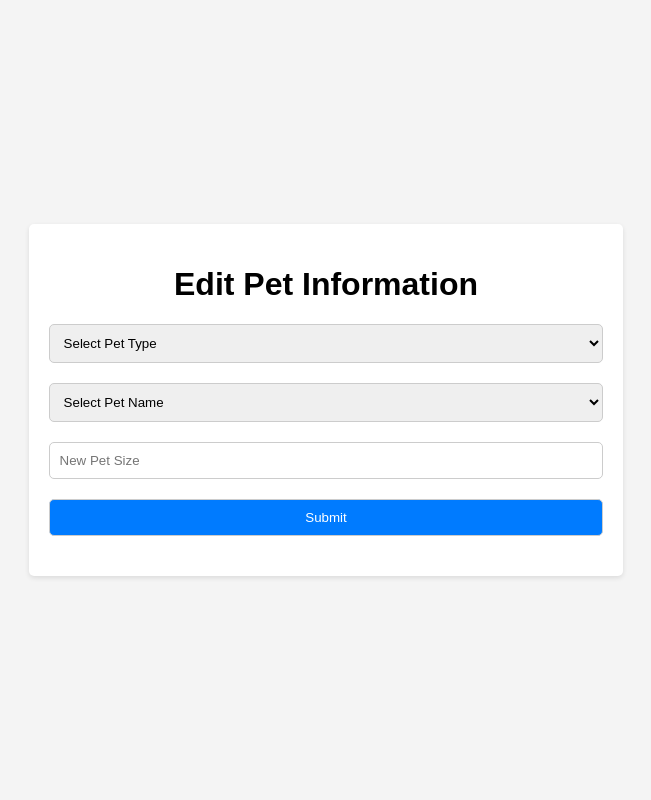
After one commit to ashleysi/db_project, a Flask app: page /edit_pet in a window 1280 px wide. The commit adds this page. Shown: the whole page, without its empty margins (314-965 px from the left). Run offline with Flask 3, Linux system fonts and the light colour scheme.

Commit message:
Updated Pet

```diff
--- a/app.py
+++ b/app.py
@@ -90,6 +90,7 @@ def home():
     user = session['username']
     return render_template('temp2.html', username=user)
 
+
 @app.route('/pet_register', methods=['GET', 'POST'])
 def pet_register():
     if request.method == 'POST':
@@ -99,7 +100,7 @@ def pet_register():
         owner_username = session['username']
 
         cursor = conn.cursor()
-        query = 'SELECT * FROM registered_pet WHERE pet_name = %s AND owner_username = %s'
+        query = 'SELECT * FROM Pets WHERE PetName = %s AND username = %s'
         cursor.execute(query, (pet_name, owner_username))
         data = cursor.fetchone()
 
@@ -108,17 +109,38 @@ def pet_register():
             cursor.close()
             return render_template('pet_register.html', error=error)
         else:
-            ins = 'INSERT INTO registered_pet (pet_name, pet_type, pet_size, owner_username) VALUES (%s, %s, %s, %s)'
+            ins = 'INSERT INTO Pets (PetName, PetType, PetSize, username) VALUES (%s, %s, %s, %s)'
             cursor.execute(ins, (pet_name, pet_type, pet_size, owner_username))
             conn.commit()
             cursor.close()
-            return render_template('registerPet.html')  # Redirect to thank you page after successful pet registration
+            return render_template('registerPet.html', message='Pet registered successfully!')
     else:
         return render_template('pet_register.html')
+
 
 @app.route('/registerPet', methods=['GET', 'POST'])
 def registered_pet():
     return render_template('registerPet.html')
 
+
+@app.route('/edit_pet')
+def edit_pet():
+    if request.method == 'POST':
+        pet_id = request.form['pet_id']
+        new_pet_name = request.form['new_pet_name']
+        new_pet_type = request.form['new_pet_type']
+        new_pet_size = request.form['new_pet_size']
+        owner_username = session['username']
+
+        cursor = conn.cursor()
+        query = 'UPDATE registered_pet SET pet_name = %s, pet_type = %s, pet_size = %s WHERE id = %s AND owner_username = %s'
+        cursor.execute(query, (new_pet_name, new_pet_type, new_pet_size, pet_id, owner_username))
+        conn.commit()
+        cursor.close()
+        return redirect(url_for('thank_you'))
+    else:
+        return render_template('edit_pet.html')
+
+
 if __name__ == '__main__':
     app.run(debug=True)
--- /dev/null
+++ b/templates/edit_pet.html
@@ -0,0 +1,67 @@
+<!DOCTYPE html>
+<html lang="en">
+<head>
+    <meta charset="UTF-8">
+    <meta name="viewport" content="width=device-width, initial-scale=1.0">
+    <title>Edit Pet Information</title>
+    <style>
+        body {
+            font-family: Arial, sans-serif;
+            background-color: #f4f4f4;
+            margin: 0;
+            padding: 0;
+            display: flex;
+            justify-content: center;
+            align-items: center;
+            height: 100vh;
+        }
+
+        .container {
+            background-color: #fff;
+            padding: 20px;
+            border-radius: 5px;
+            box-shadow: 0 2px 5px rgba(0, 0, 0, 0.1);
+        }
+
+        h1 {
+            text-align: center;
+        }
+
+        select, input[type="text"], input[type="submit"] {
+            width: 100%;
+            padding: 10px;
+            border: 1px solid #ccc;
+            border-radius: 5px;
+            box-sizing: border-box;
+            margin-bottom: 20px;
+        }
+
+        input[type="submit"] {
+            background-color: #007bff;
+            color: #fff;
+            cursor: pointer;
+        }
+    </style>
+</head>
+<body>
+<div class="container">
+    <h1>Edit Pet Information</h1>
+    <form action="/edit_pet" method="post">
+        <select name="pet_type" required>
+            <option value="" disabled selected>Select Pet Type</option>
+            <option value="Dog">Dog</option>
+            <option value="Cat">Cat</option>
+            <!-- Add more options for other pet types -->
+        </select>
+        <select name="pet_name" required>
+            <option value="" disabled selected>Select Pet Name</option>
+            <option value="Buddy">Buddy</option>
+            <option value="Max">Max</option>
+            <!-- Add more options for other pet names -->
+        </select>
+        <input type="text" name="new_pet_size" placeholder="New Pet Size" required>
+        <input type="submit" value="Submit">
+    </form>
+</div>
+</body>
+</html>
--- a/templates/pet_register.html
+++ b/templates/pet_register.html
@@ -57,6 +57,8 @@
         <input type="text" name="owner_name" placeholder="Owner's Name" required>
         <button type="submit" class="submit-btn">Register Pet</button>
     </form>
+
+
 </div>
 </body>
 </html>
```
Also changed, not shown: Part2_Part3/test.sql (deleted, +0 -17 lines), templates/temp2.html (+12 -1 lines).
